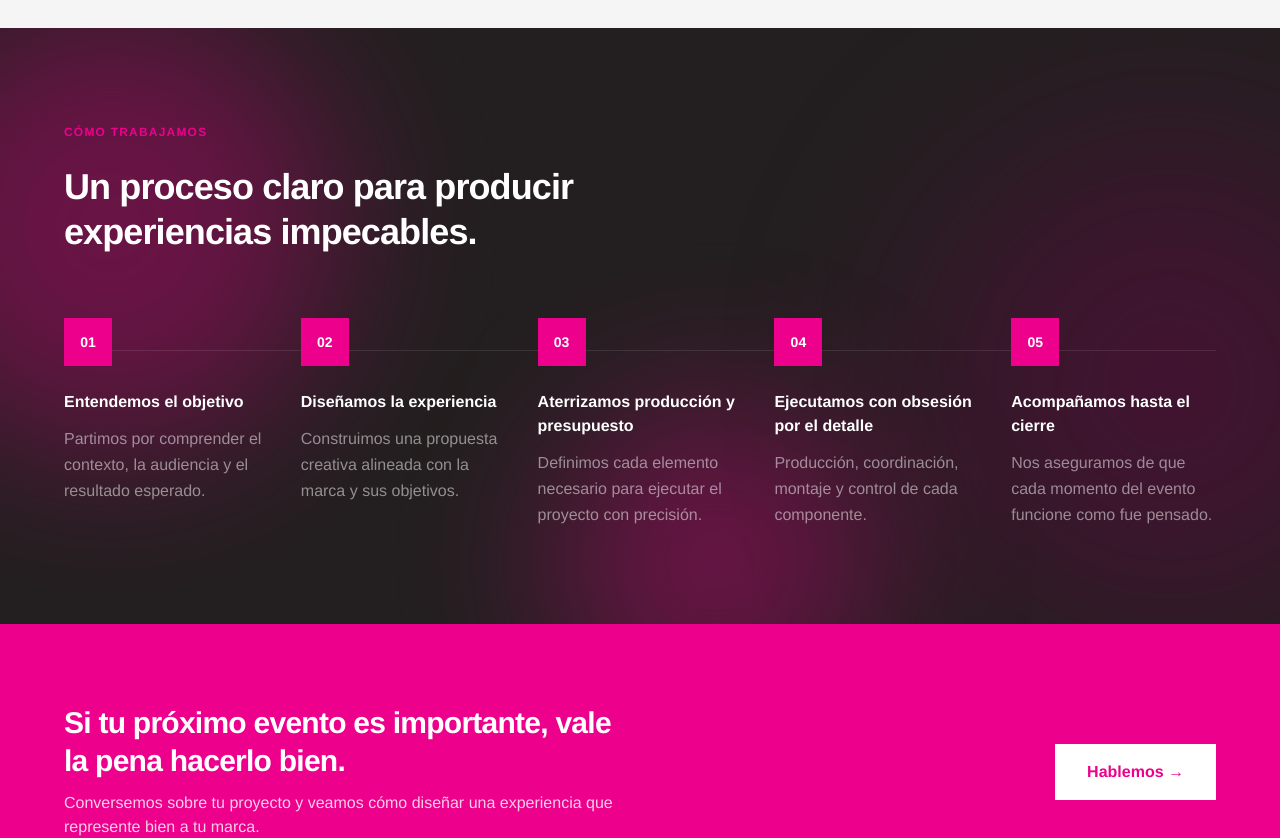
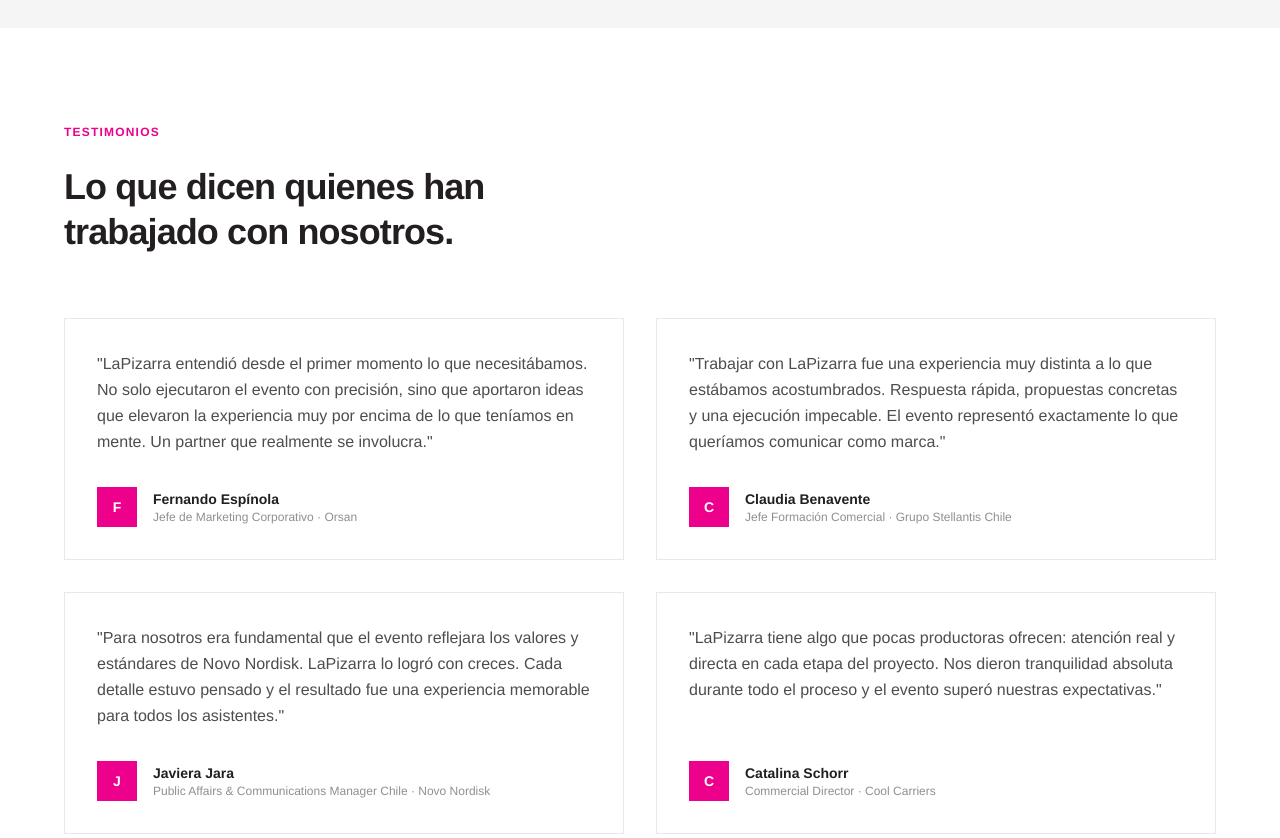
Before and after one commit to sebavigneaux-ui/lapizarra, a Next.js app: page / in a window 1280 px wide. Shown: the part 4580-5418 px from the top of the page. Built offline with nearby package versions, Linux system fonts and the light colour scheme.

Commit message:
Testimonios: sección con 4 testimonios provisorios

```diff
--- /dev/null
+++ b/app/components/Testimonios.tsx
@@ -0,0 +1,68 @@
+const testimonios = [
+  {
+    texto: "LaPizarra entendió desde el primer momento lo que necesitábamos. No solo ejecutaron el evento con precisión, sino que aportaron ideas que elevaron la experiencia muy por encima de lo que teníamos en mente. Un partner que realmente se involucra.",
+    nombre: "Fernando Espínola",
+    cargo: "Jefe de Marketing Corporativo",
+    empresa: "Orsan",
+  },
+  {
+    texto: "Trabajar con LaPizarra fue una experiencia muy distinta a lo que estábamos acostumbrados. Respuesta rápida, propuestas concretas y una ejecución impecable. El evento representó exactamente lo que queríamos comunicar como marca.",
+    nombre: "Claudia Benavente",
+    cargo: "Jefe Formación Comercial",
+    empresa: "Grupo Stellantis Chile",
+  },
+  {
+    texto: "Para nosotros era fundamental que el evento reflejara los valores y estándares de Novo Nordisk. LaPizarra lo logró con creces. Cada detalle estuvo pensado y el resultado fue una experiencia memorable para todos los asistentes.",
+    nombre: "Javiera Jara",
+    cargo: "Public Affairs & Communications Manager Chile",
+    empresa: "Novo Nordisk",
+  },
+  {
+    texto: "LaPizarra tiene algo que pocas productoras ofrecen: atención real y directa en cada etapa del proyecto. Nos dieron tranquilidad absoluta durante todo el proceso y el evento superó nuestras expectativas.",
+    nombre: "Catalina Schorr",
+    cargo: "Commercial Director",
+    empresa: "Cool Carriers",
+  },
+];
+
+export default function Testimonios() {
+  return (
+    <section className="bg-white py-24 px-6">
+      <div className="max-w-6xl mx-auto">
+        <div className="mb-16">
+          <p className="text-[#EC008C] text-xs font-bold uppercase tracking-widest mb-6">
+            Testimonios
+          </p>
+          <h2 className="text-[#231F20] text-3xl md:text-4xl font-black leading-tight tracking-tight max-w-xl">
+            Lo que dicen quienes han trabajado con nosotros.
+          </h2>
+        </div>
+
+        <div className="grid md:grid-cols-2 gap-8">
+          {testimonios.map((t, i) => (
+            <div key={i} className="border border-[#231F20]/10 p-8 flex flex-col justify-between gap-8 hover:border-[#EC008C]/40 transition-colors">
+              <p className="text-[#231F20]/80 text-base leading-relaxed">
+                "{t.texto}"
+              </p>
+              <div className="flex items-center gap-4">
+                <div className="w-10 h-10 bg-[#EC008C] flex items-center justify-center flex-shrink-0">
+                  <span className="text-white font-black text-sm">
+                    {t.nombre.charAt(0)}
+                  </span>
+                </div>
+                <div>
+                  <p className="text-[#231F20] font-bold text-sm">{t.nombre}</p>
+                  <p className="text-[#231F20]/50 text-xs">{t.cargo} · {t.empresa}</p>
+                </div>
+              </div>
+            </div>
+          ))}
+        </div>
+
+        <p className="text-[#231F20]/30 text-xs text-center mt-10">
+          * Textos provisorios — pendiente validación de los clientes.
+        </p>
+      </div>
+    </section>
+  );
+}
--- a/app/page.tsx
+++ b/app/page.tsx
@@ -5,6 +5,7 @@ import PropuestaValor from "./components/PropuestaValor";
 import Servicios from "./components/Servicios";
 import Diferenciadores from "./components/Diferenciadores";
 import Proyectos from "./components/Proyectos";
+import Testimonios from "./components/Testimonios";
 import Metodologia from "./components/Metodologia";
 import CTAIntermedio from "./components/CTAIntermedio";
 import Confianza from "./components/Confianza";
@@ -22,6 +23,7 @@ export default function Home() {
         <Servicios />
         <Diferenciadores />
         <Proyectos />
+        <Testimonios />
         <Metodologia />
         <CTAIntermedio />
         <Confianza />
```
